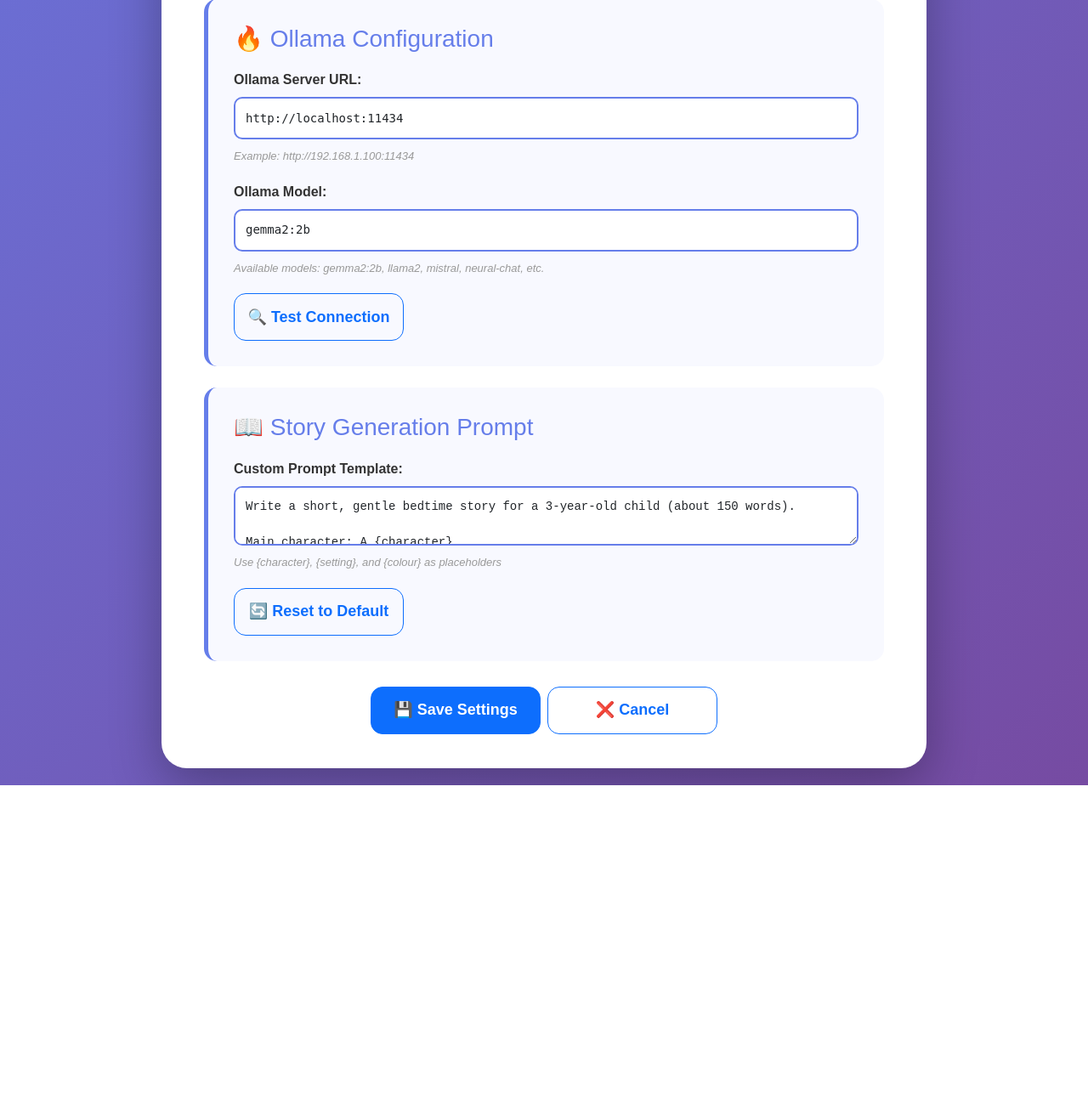
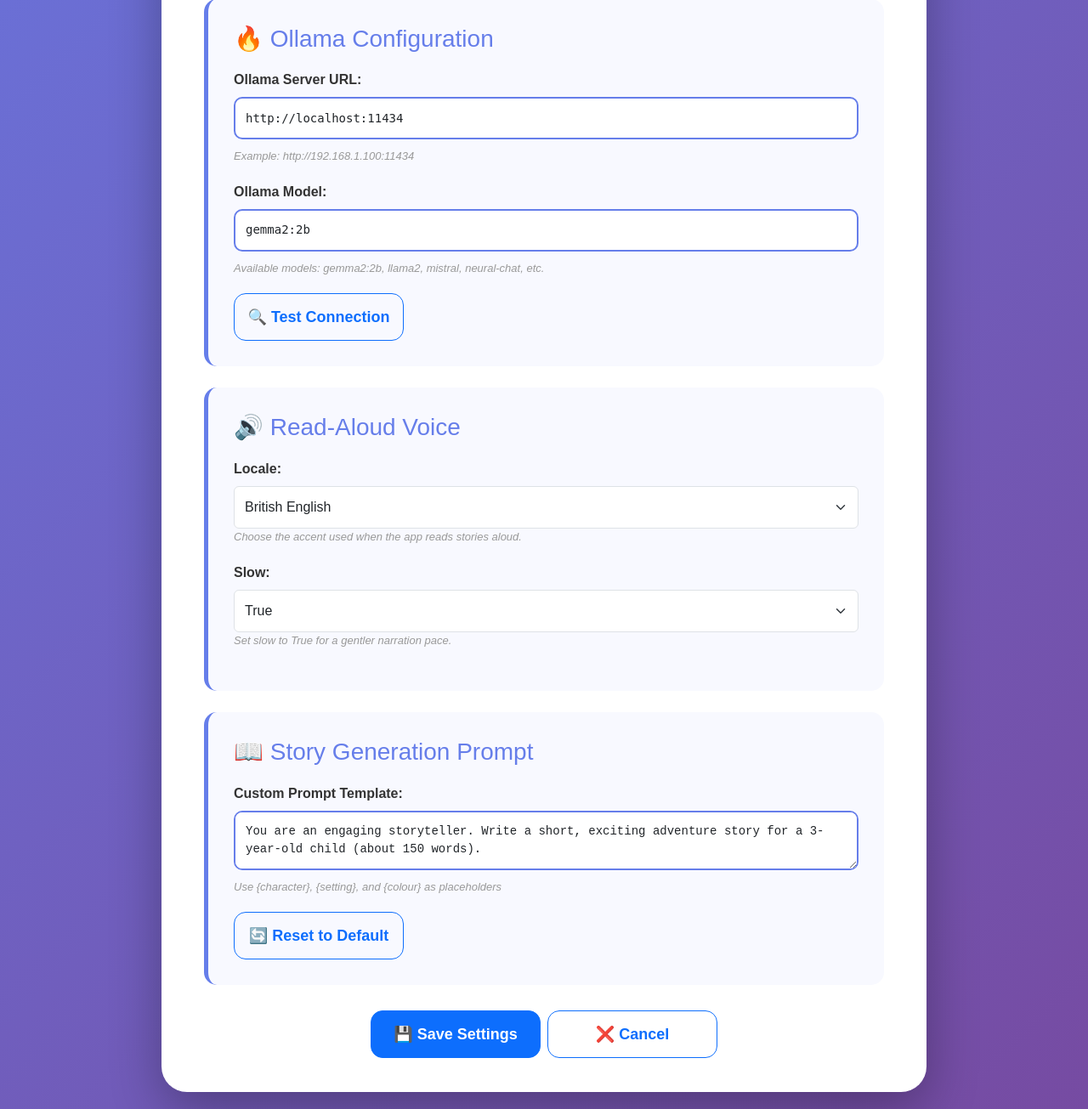
Before and after one commit to masweetman/storytime, a Flask app: page /settings in a window 1280 px wide. Shown: the part 1052-2357 px from the top of the page at 85% size. Before the commit the page ends 1976 px from the top, so only its background shows below. Run offline with Flask 3, Linux system fonts and the light colour scheme; data comes from the database, SQL or seed files in the repository; some web fonts are replaced.

Commit message:
added gtts

```diff
--- a/app.py
+++ b/app.py
@@ -1,4 +1,4 @@
-from flask import Flask, render_template, request, jsonify, send_from_directory, abort, session, redirect, url_for, make_response
+from flask import Flask, render_template, request, jsonify, send_from_directory, abort, session, redirect, url_for, make_response, send_file
 import json
 import requests
 import re
@@ -6,16 +6,20 @@
 import uuid
 import secrets
 import functools
+from io import BytesIO
 from urllib.parse import quote as url_quote
 from dotenv import load_dotenv
 from pathlib import Path
 import sqlite3
 from contextlib import contextmanager
 from datetime import timedelta
+from gtts import gTTS
+from flask_gtts import gtts as FlaskGTTS
 
 load_dotenv()
 
 app = Flask(__name__, instance_path=str(Path(__file__).parent / 'instance'))
+FlaskGTTS(app)
 
 # ─── Secret key (persisted so sessions survive restarts) ──────────────────────
 _secret_key_file = Path(app.instance_path) / 'secret_key'
@@ -43,21 +47,33 @@
     'ollama_model': 'gemma2:2b',
     'llm_provider': 'ollama',
     'openrouter_api_key': '',
-    'openrouter_model': 'openai/gpt-4o-mini',
+    'openrouter_model': 'openrouter/free',
+    'tts_locale': 'en-uk',
+    'tts_slow': 'true',
     'password': '',
-    'story_prompt': '''Write a short, gentle bedtime story for a 3-year-old child (about 150 words).
+    'story_prompt': '''You are an engaging storyteller. Write a short, exciting adventure story for a 3-year-old child (about 150 words).
 
 Main character: A {character}
 Setting: {setting}
 Favorite color: {colour}
 
 The story should:
-- Be simple and calming
-- Have a happy ending
-- End with the character falling asleep or getting ready for bed
-- Use rhyming or rhythmic language where possible
+- Use natural language
+- Involve the character and a friend going on an adventure
+- Minimize alliteration, rhyme, and rhythm, but do not eliminate them completely.
 
 Story:'''
+}
+
+TTS_LOCALE_CONFIG = {
+    'en-us': {'lang': 'en', 'tld': 'com'},
+    'en-uk': {'lang': 'en', 'tld': 'co.uk'},
+    'en-au': {'lang': 'en', 'tld': 'com.au'},
+}
+
+TTS_SLOW_CONFIG = {
+    'true': True,
+    'false': False,
 }
 
 @contextmanager
@@ -119,6 +135,16 @@
     with get_db() as conn:
         rows = conn.execute('SELECT key, value FROM settings').fetchall()
         return {row['key']: row['value'] for row in rows}
+
+def get_tts_locale(locale=None):
+    """Return a valid stored TTS locale value."""
+    locale_value = (locale or DEFAULT_SETTINGS['tts_locale']).lower()
+    return locale_value if locale_value in TTS_LOCALE_CONFIG else DEFAULT_SETTINGS['tts_locale']
+
+def get_tts_slow_value(slow_value=None):
+    """Return the configured gTTS slow boolean."""
+    normalized_value = str(slow_value or DEFAULT_SETTINGS['tts_slow']).lower()
+    return TTS_SLOW_CONFIG.get(normalized_value, False)
 
 def save_story(character, setting, colour, story_text, image_path):
     """Persist a generated story to the database"""
@@ -262,6 +288,8 @@
         openrouter_api_key = request.form.get('openrouter_api_key', '')
         openrouter_model = request.form.get('openrouter_model', '')
         llm_provider = request.form.get('llm_provider', 'ollama')
+        tts_locale = request.form.get('tts_locale', DEFAULT_SETTINGS['tts_locale'])
+        tts_slow = request.form.get('tts_slow', DEFAULT_SETTINGS['tts_slow'])
         story_prompt = request.form.get('story_prompt', '')
 
         if password:
@@ -276,6 +304,8 @@
             set_setting('openrouter_model', openrouter_model)
         if llm_provider:
             set_setting('llm_provider', llm_provider)
+        set_setting('tts_locale', get_tts_locale(tts_locale))
+        set_setting('tts_slow', 'true' if get_tts_slow_value(tts_slow) else 'false')
         if story_prompt:
             set_setting('story_prompt', story_prompt)
 
@@ -398,6 +428,41 @@
     except Exception as e:
         return jsonify({'success': False, 'error': f'Connection failed: {str(e)}'}), 500
 
+@app.route('/api/tts', methods=['POST'])
+@require_auth_api
+def api_tts():
+    """Generate TTS audio for story text using gTTS."""
+    if not request.json:
+        return jsonify({'success': False, 'error': 'Invalid JSON'}), 400
+
+    text = (request.json.get('text', '') or '').strip()
+    if not text:
+        return jsonify({'success': False, 'error': 'No text provided'}), 400
+
+    locale = get_tts_locale(get_setting('tts_locale', DEFAULT_SETTINGS['tts_locale']))
+    locale_config = TTS_LOCALE_CONFIG[locale]
+    slow_value = get_tts_slow_value(get_setting('tts_slow', DEFAULT_SETTINGS['tts_slow']))
+    audio_buffer = BytesIO()
+
+    try:
+        tts_audio = gTTS(
+            text=text,
+            lang=locale_config['lang'],
+            tld=locale_config['tld'],
+            slow=slow_value,
+        )
+        tts_audio.write_to_fp(audio_buffer)
+        audio_buffer.seek(0)
+        return send_file(
+            audio_buffer,
+            mimetype='audio/mpeg',
+            as_attachment=False,
+            download_name='story.mp3',
+            max_age=0,
+        )
+    except Exception as e:
+        return jsonify({'success': False, 'error': f'Failed to generate audio: {str(e)}'}), 500
+
 @app.route('/api/settings', methods=['GET', 'POST'])
 @require_auth_api
 def api_settings():
@@ -427,6 +492,10 @@
         set_setting('openrouter_model', data['openrouter_model'])
     if 'llm_provider' in data and data['llm_provider']:
         set_setting('llm_provider', data['llm_provider'])
+    if 'tts_locale' in data:
+        set_setting('tts_locale', get_tts_locale(data['tts_locale']))
+    if 'tts_slow' in data:
+        set_setting('tts_slow', 'true' if get_tts_slow_value(data['tts_slow']) else 'false')
     if 'story_prompt' in data and data['story_prompt']:
         set_setting('story_prompt', data['story_prompt'])
 
--- a/requirements.txt
+++ b/requirements.txt
@@ -1,4 +1,5 @@
 Flask==2.3.3
+flask-gTTS==0.19
 requests==2.31.0
 Werkzeug==2.3.7
 python-dotenv==1.0.0
--- a/templates/settings.html
+++ b/templates/settings.html
@@ -143,6 +143,29 @@
                 </div>
             </div>
 
+            <div class="settings-section">
+                <h2>🔊 Read-Aloud Voice</h2>
+
+                <div class="settings-group">
+                    <label for="tts-locale">Locale:</label>
+                    <select id="tts-locale" class="form-select kid-input">
+                        <option value="en-us">American English</option>
+                        <option value="en-uk">British English</option>
+                        <option value="en-au">Australian English</option>
+                    </select>
+                    <p class="hint">Choose the accent used when the app reads stories aloud.</p>
+                </div>
+
+                <div class="settings-group">
+                    <label for="tts-slow">Slow:</label>
+                    <select id="tts-slow" class="form-select kid-input">
+                        <option value="false">False</option>
+                        <option value="true">True</option>
+                    </select>
+                    <p class="hint">Set slow to True for a gentler narration pace.</p>
+                </div>
+            </div>
+
             <!-- Story Prompt Section -->
             <div class="settings-section">
                 <h2>📖 Story Generation Prompt</h2>
@@ -243,6 +266,8 @@
 
         const ollamaHostInput = document.getElementById('ollama-host');
         const ollamaModelInput = document.getElementById('ollama-model');
+        const ttsLocaleInput = document.getElementById('tts-locale');
+        const ttsSlowInput = document.getElementById('tts-slow');
         const storyPromptInput = document.getElementById('story-prompt');
         const testOllamaBtn = document.getElementById('test-ollama-btn');
         const resetPromptBtn = document.getElementById('reset-prompt-btn');
@@ -280,6 +305,8 @@
                 // Populate fields
                 ollamaHostInput.value = settings.ollama_host || '';
                 ollamaModelInput.value = settings.ollama_model || '';
+                ttsLocaleInput.value = settings.tts_locale || 'en-us';
+                ttsSlowInput.value = settings.tts_slow || 'false';
                 storyPromptInput.value = settings.story_prompt || '';
 
                 // Populate OpenRouter fields if available
@@ -416,6 +443,8 @@
             const settings = {
                 ollama_host: ollamaHostInput.value.trim(),
                 ollama_model: ollamaModelInput.value.trim(),
+                tts_locale: ttsLocaleInput.value,
+                tts_slow: ttsSlowInput.value,
                 story_prompt: storyPromptInput.value.trim()
             };
 
```
Also changed, not shown: templates/previous_stories.html (+73 -20 lines), templates/story.html (+105 -23 lines).
